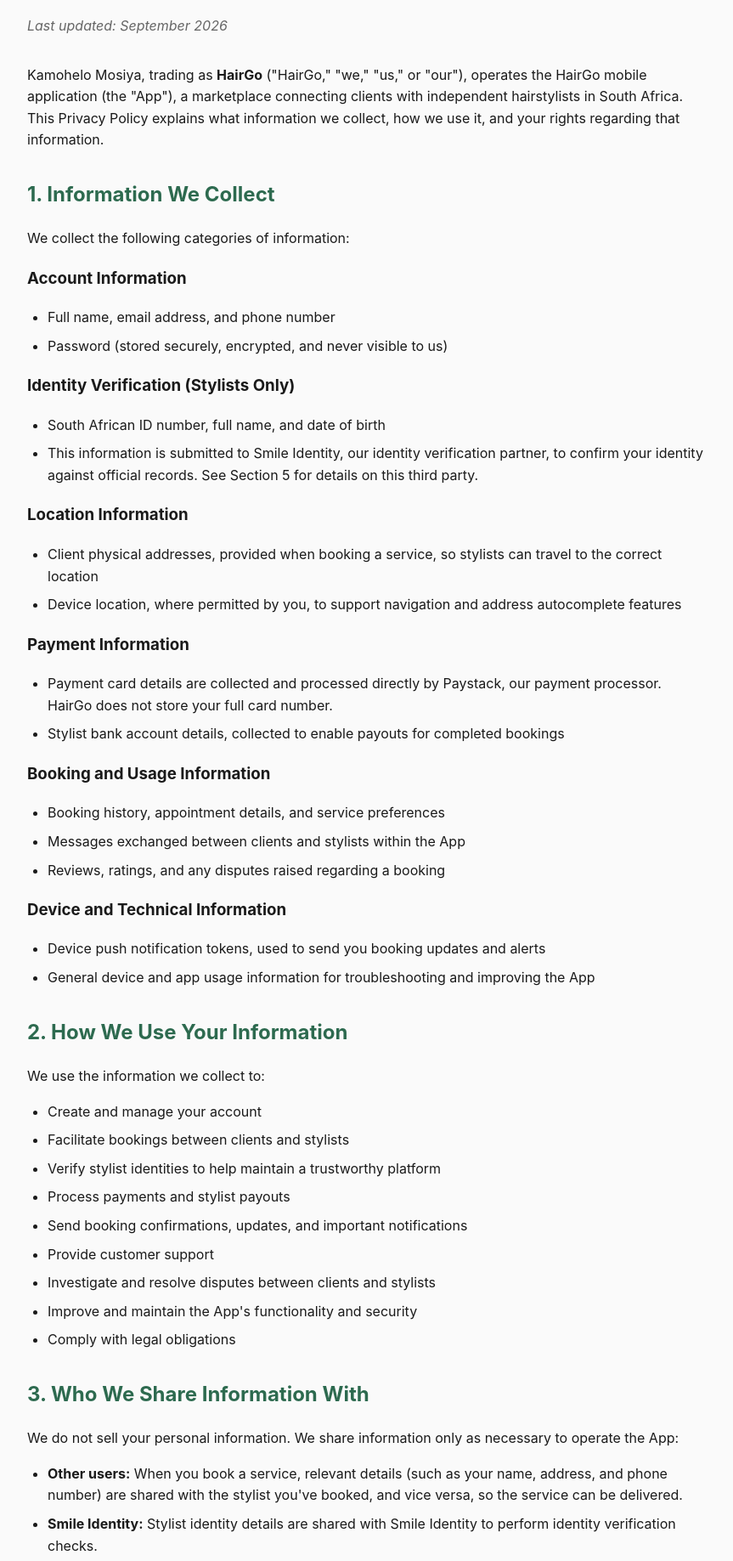
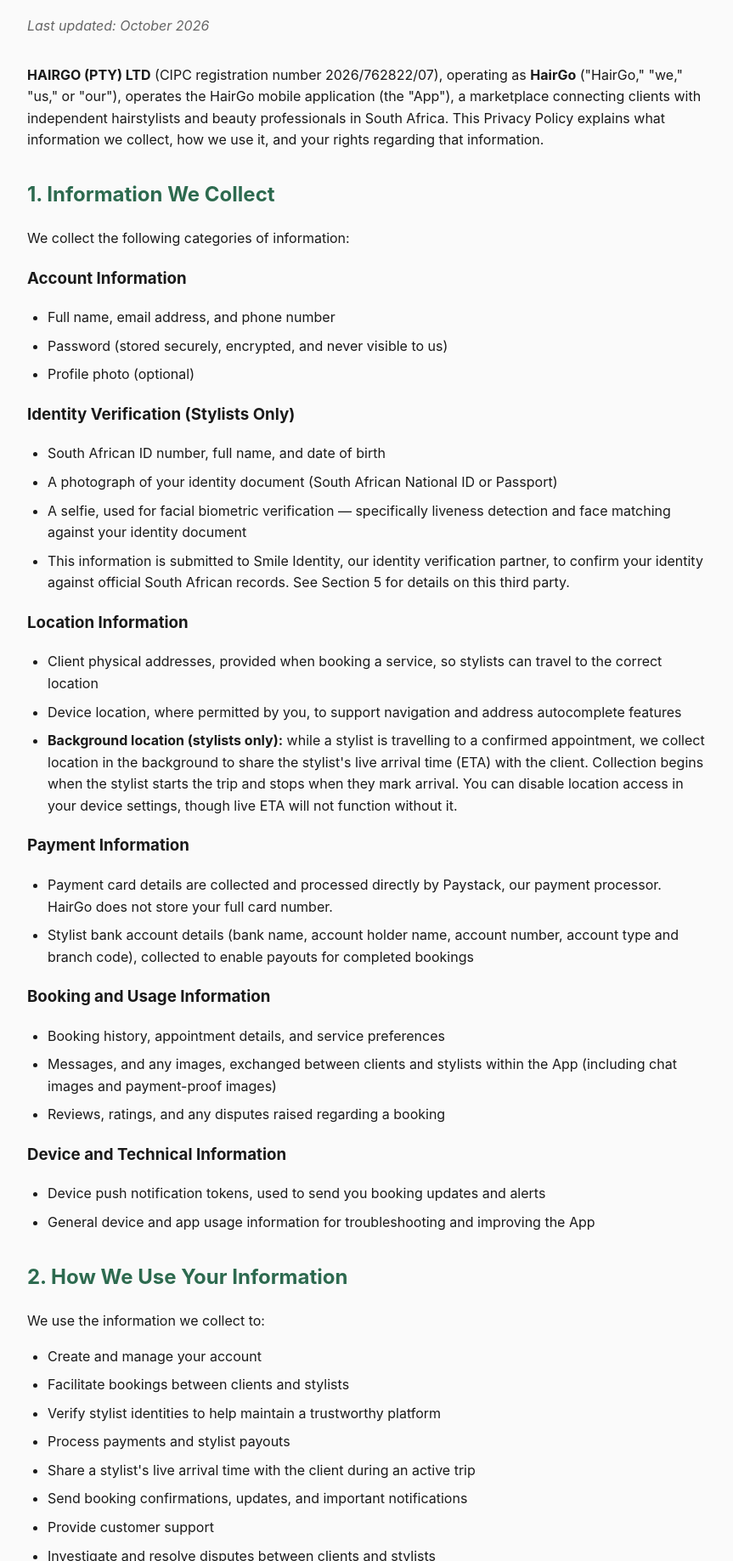
Before and after one commit to Kamo89/HairGo-Legal, a plain HTML site: page privacy-policy.html in a window 1280 px wide. Shown: the part 131-1968 px from the top of the page at 85% size, without its empty margins (208-1071 px from the left). Drawn offline with Linux system fonts and the light colour scheme.

Commit message:
Update privacy-policy.html

```diff
--- a/privacy-policy.html
+++ b/privacy-policy.html
@@ -48,9 +48,9 @@
 <body>
 
 <h1>Privacy Policy</h1>
-<p class="updated">Last updated: September 2026</p>
+<p class="updated">Last updated: October 2026</p>
 
-<p>Kamohelo Mosiya, trading as <strong>HairGo</strong> ("HairGo," "we," "us," or "our"), operates the HairGo mobile application (the "App"), a marketplace connecting clients with independent hairstylists in South Africa. This Privacy Policy explains what information we collect, how we use it, and your rights regarding that information.</p>
+<p><strong>HAIRGO (PTY) LTD</strong> (CIPC registration number 2026/762822/07), operating as <strong>HairGo</strong> ("HairGo," "we," "us," or "our"), operates the HairGo mobile application (the "App"), a marketplace connecting clients with independent hairstylists and beauty professionals in South Africa. This Privacy Policy explains what information we collect, how we use it, and your rights regarding that information.</p>
 
 <h2>1. Information We Collect</h2>
 
@@ -60,30 +60,34 @@
 <ul>
   <li>Full name, email address, and phone number</li>
   <li>Password (stored securely, encrypted, and never visible to us)</li>
+  <li>Profile photo (optional)</li>
 </ul>
 
 <h3>Identity Verification (Stylists Only)</h3>
 <ul>
   <li>South African ID number, full name, and date of birth</li>
-  <li>This information is submitted to Smile Identity, our identity verification partner, to confirm your identity against official records. See Section 5 for details on this third party.</li>
+  <li>A photograph of your identity document (South African National ID or Passport)</li>
+  <li>A selfie, used for facial biometric verification — specifically liveness detection and face matching against your identity document</li>
+  <li>This information is submitted to Smile Identity, our identity verification partner, to confirm your identity against official South African records. See Section 5 for details on this third party.</li>
 </ul>
 
 <h3>Location Information</h3>
 <ul>
   <li>Client physical addresses, provided when booking a service, so stylists can travel to the correct location</li>
   <li>Device location, where permitted by you, to support navigation and address autocomplete features</li>
+  <li><strong>Background location (stylists only):</strong> while a stylist is travelling to a confirmed appointment, we collect location in the background to share the stylist's live arrival time (ETA) with the client. Collection begins when the stylist starts the trip and stops when they mark arrival. You can disable location access in your device settings, though live ETA will not function without it.</li>
 </ul>
 
 <h3>Payment Information</h3>
 <ul>
   <li>Payment card details are collected and processed directly by Paystack, our payment processor. HairGo does not store your full card number.</li>
-  <li>Stylist bank account details, collected to enable payouts for completed bookings</li>
+  <li>Stylist bank account details (bank name, account holder name, account number, account type and branch code), collected to enable payouts for completed bookings</li>
 </ul>
 
 <h3>Booking and Usage Information</h3>
 <ul>
   <li>Booking history, appointment details, and service preferences</li>
-  <li>Messages exchanged between clients and stylists within the App</li>
+  <li>Messages, and any images, exchanged between clients and stylists within the App (including chat images and payment-proof images)</li>
   <li>Reviews, ratings, and any disputes raised regarding a booking</li>
 </ul>
 
@@ -101,6 +105,7 @@
   <li>Facilitate bookings between clients and stylists</li>
   <li>Verify stylist identities to help maintain a trustworthy platform</li>
   <li>Process payments and stylist payouts</li>
+  <li>Share a stylist's live arrival time with the client during an active trip</li>
   <li>Send booking confirmations, updates, and important notifications</li>
   <li>Provide customer support</li>
   <li>Investigate and resolve disputes between clients and stylists</li>
@@ -113,9 +118,9 @@
 <p>We do not sell your personal information. We share information only as necessary to operate the App:</p>
 <ul>
   <li><strong>Other users:</strong> When you book a service, relevant details (such as your name, address, and phone number) are shared with the stylist you've booked, and vice versa, so the service can be delivered.</li>
-  <li><strong>Smile Identity:</strong> Stylist identity details are shared with Smile Identity to perform identity verification checks.</li>
+  <li><strong>Smile Identity:</strong> Stylist identity details — including the ID number, name, identity document photo, and verification selfie — are shared with Smile Identity to perform identity verification, facial biometric matching, and liveness checks.</li>
   <li><strong>Paystack:</strong> Payment information is shared with Paystack to process transactions securely.</li>
-  <li><strong>Service providers:</strong> We use Firebase (Google) for authentication, data storage, and push notifications.</li>
+  <li><strong>Service providers:</strong> We use Firebase (Google) for authentication, data storage, and push notifications, and Expo to deliver push notifications.</li>
   <li><strong>Legal requirements:</strong> We may disclose information where required by law or to protect the safety of our users.</li>
 </ul>
 
@@ -125,13 +130,13 @@
 
 <h2>5. Identity Verification Details</h2>
 
-<p>To help ensure the safety of our platform, stylists are required to complete an identity verification check through Smile Identity, a third-party identity verification provider. This check confirms that the ID number and personal details you provide match official South African records. It does not involve submitting photographs or biometric data at this time. Smile Identity's own privacy practices govern how they handle the information submitted to them for this check.</p>
+<p>To help ensure the safety of our platform, stylists are required to complete an identity verification check through Smile Identity, a third-party identity verification provider. This check confirms that the ID number and personal details you provide match official South African records. It also includes submitting a photograph of your identity document and a selfie, which Smile Identity uses to perform facial biometric matching and liveness detection to confirm you are the genuine holder of the document. This biometric processing is used solely for identity verification and fraud prevention. Smile Identity's own privacy practices govern how they handle the information submitted to them for this check.</p>
 
 <h2>6. Data Retention</h2>
 
-<p>We retain your personal information for as long as your account is active, or as needed to provide you services, comply with our legal obligations, resolve disputes, and enforce our agreements. If you close your account, we may retain certain information as required by law or for legitimate business purposes, such as fraud prevention and financial record-keeping.</p>
+<p>We retain your personal information for as long as your account is active, or as needed to provide you services, comply with our legal obligations, resolve disputes, and enforce our agreements. If you close your account, we may retain certain information as required by law or for legitimate business purposes, such as fraud prevention and financial record-keeping. Funds for a booking are held from payment until three hours after the stylist marks the appointment complete (the dispute window), after which, absent a dispute, payout may be released.</p>
 
-<h2>7. Your Rights</h2>
+<h2>7. Your Rights and Account Deletion</h2>
 
 <p>Under POPIA, you have the right to:</p>
 <ul>
@@ -142,11 +147,11 @@
   <li>Withdraw consent where processing is based on consent</li>
 </ul>
 
-<p>To exercise any of these rights, please contact us using the details below.</p>
+<p>You can delete your account directly in the App at any time under <strong>Profile &rarr; Delete account</strong>. This removes your login and personal profile. Records we are legally required to retain (for example, completed-transaction and dispute records) are anonymised rather than erased. You may also exercise any of these rights by contacting us using the details below.</p>
 
 <h2>8. Security</h2>
 
-<p>We take reasonable technical and organizational measures to protect your personal information against unauthorized access, loss, or misuse. However, no method of electronic storage or transmission is completely secure, and we cannot guarantee absolute security.</p>
+<p>We take reasonable technical and organizational measures to protect your personal information against unauthorized access, loss, or misuse. Data is encrypted in transit (HTTPS/TLS) to our service providers, and payment secrets are handled server-side and never stored in the App. However, no method of electronic storage or transmission is completely secure, and we cannot guarantee absolute security.</p>
 
 <h2>9. Children's Privacy</h2>
 
@@ -161,6 +166,7 @@
 <div class="contact-box">
   <p>If you have questions or concerns about this Privacy Policy or how we handle your information, please contact us at:</p>
   <p><strong>Email:</strong> <a href="mailto:support@hairgohome.co.za">support@hairgohome.co.za</a></p>
+  <p><strong>HAIRGO (PTY) LTD</strong> &middot; CIPC 2026/762822/07 &middot; South Africa</p>
 </div>
 
 </body>
```
